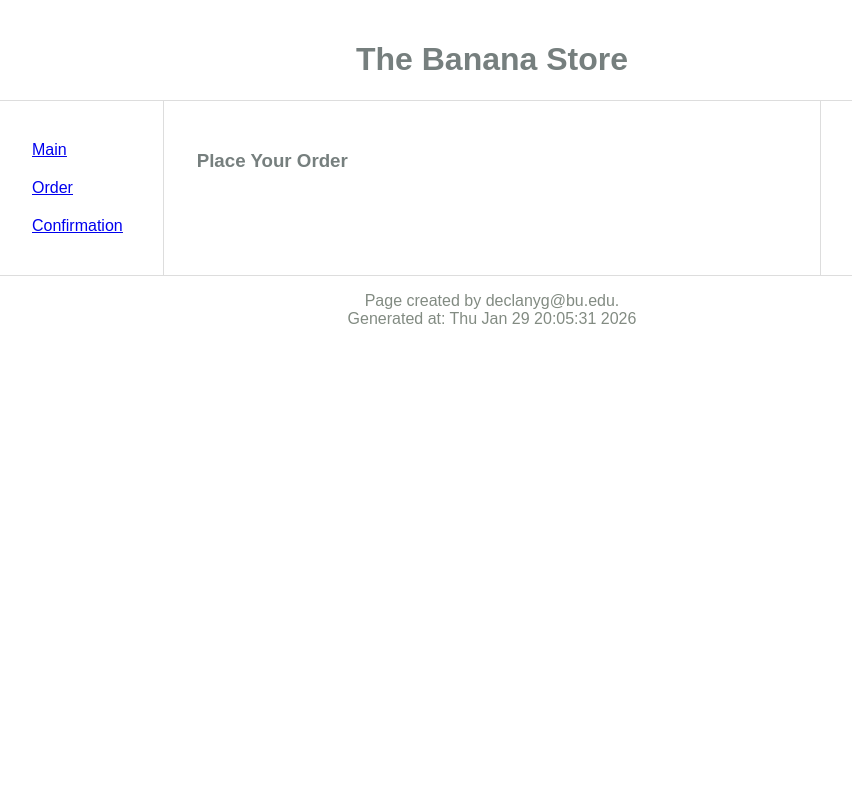
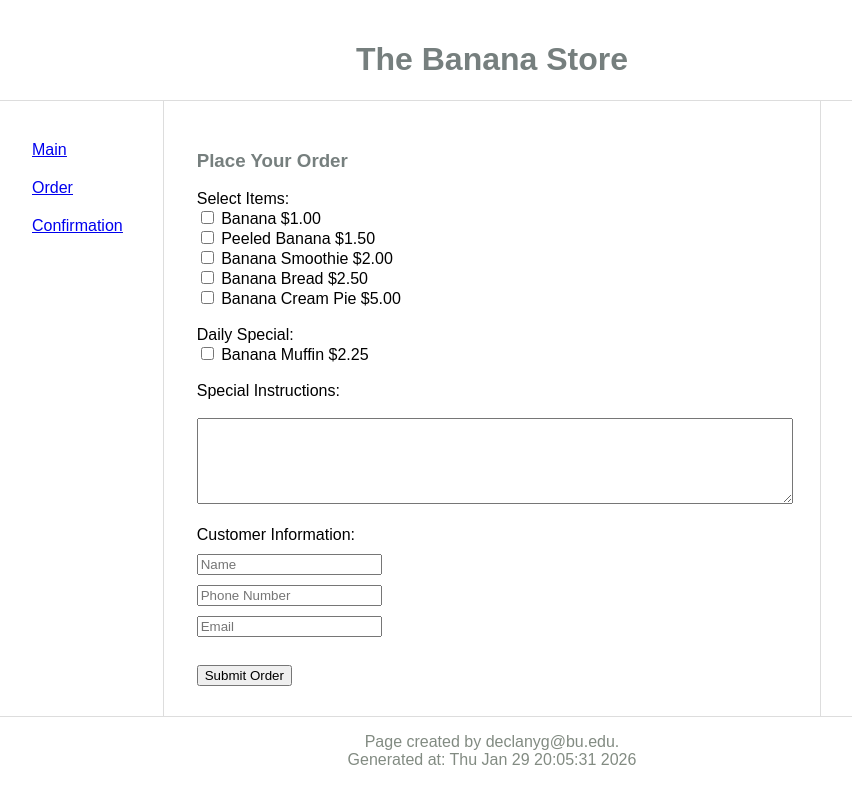
Before and after one commit to declanyg/cs412, a Django app: page /restaurant/order/ in a window 1280 px wide. Shown: the whole page, without its empty margins (148-1000 px from the left). Before the commit the page ends 324 px from the top, so only its background shows below. Run offline with Django 4.2, Linux system fonts and the light colour scheme.

Commit message:
adding order code

```diff
--- a/hw/restaurant/templates/restaurant/order.html
+++ b/hw/restaurant/templates/restaurant/order.html
@@ -4,4 +4,38 @@
 
 {% block content %}
 <h3>Place Your Order</h3>
+<form action="/restaurant/confirmation/" method="post">
+    {% csrf_token %}
+    <label for="item">Select Items:</label>
+    <br/>
+    <input type="checkbox" id="Banana" name="Banana" value="Banana">
+    <label for="Banana">Banana $1.00</label><br>
+    <input type="checkbox" id="Peeled Banana" name="Peeled Banana" value="Peeled Banana">
+    <label for="Peeled Banana">Peeled Banana $1.50</label><br>
+    <input type="checkbox" id="Banana Smoothie" name="Banana Smoothie" value="Banana Smoothie">
+    <label for="Banana Smoothie">Banana Smoothie $2.00</label><br>
+    <input type="checkbox" id="Banana Bread" name="Banana Bread" value="Banana Bread">
+    <label for="Banana Bread">Banana Bread $2.50</label><br>
+    <input type="checkbox" id="Banana Cream Pie" name="Banana Cream Pie" value="Banana Cream Pie">
+    <label for="Banana Cream Pie">Banana Cream Pie $5.00</label><br>
+    <br/>
+
+    <label for="item">Daily Special:</label>
+    <br/>
+    <input type="checkbox" id="Daily Special" name="daily special" value="daily special">
+    <label for="daily Special">{{ daily_special }}</label><br>
+    <br/>
+
+    <label for="special instruction">Special Instructions:</label>
+    <br><br>
+    <textarea type="text" id="special instruction" name="special instruction" style="width: 100%; height: 80px; font-size: 14px;"></textarea>
+    <br><br>
+
+    <label for="customer information">Customer Information:</label><br/>
+    <input type="text" id="name" name="name" value="" placeholder="Name" style="margin-top: 10px;margin-bottom: 10px;"><br/>
+    <input type="text" id="phone" name="phone" value="" placeholder="Phone Number" style="margin-bottom: 10px;"><br/>
+    <input type="text" id="email" name="email" value="" placeholder="Email" style="margin-bottom: 10px;">
+    <br><br>
+
+    <input type="submit" value="Submit Order">
 {% endblock %}
--- a/hw/restaurant/views.py
+++ b/hw/restaurant/views.py
@@ -1,6 +1,7 @@
 from django.shortcuts import render
 import random
 import time
+import datetime
 
 # Create your views here.
 from django.http import HttpResponse
@@ -15,8 +16,19 @@ def main(request):
     return render(request, "restaurant/main.html", context)
 
 def order(request):
+    weekday = datetime.datetime.today().weekday()
+    daily_specials = [
+        "Banana Split $3.00",
+        "Banana Pancake $2.75",
+        "Banana Oatmeal Cookie $2.50",
+        "Banana Muffin $2.25",
+        "Fried Bananas $2.00",
+        "Banana Pudding $3.50",
+        "Banana Foster $4.00"
+    ]
 
     context = {
+        "daily_special": daily_specials[weekday],
         "generated_time": time.ctime()
     }
 
```
Also changed, not shown: hw/restaurant/templates/restaurant/main.html (+41 -0 lines).
